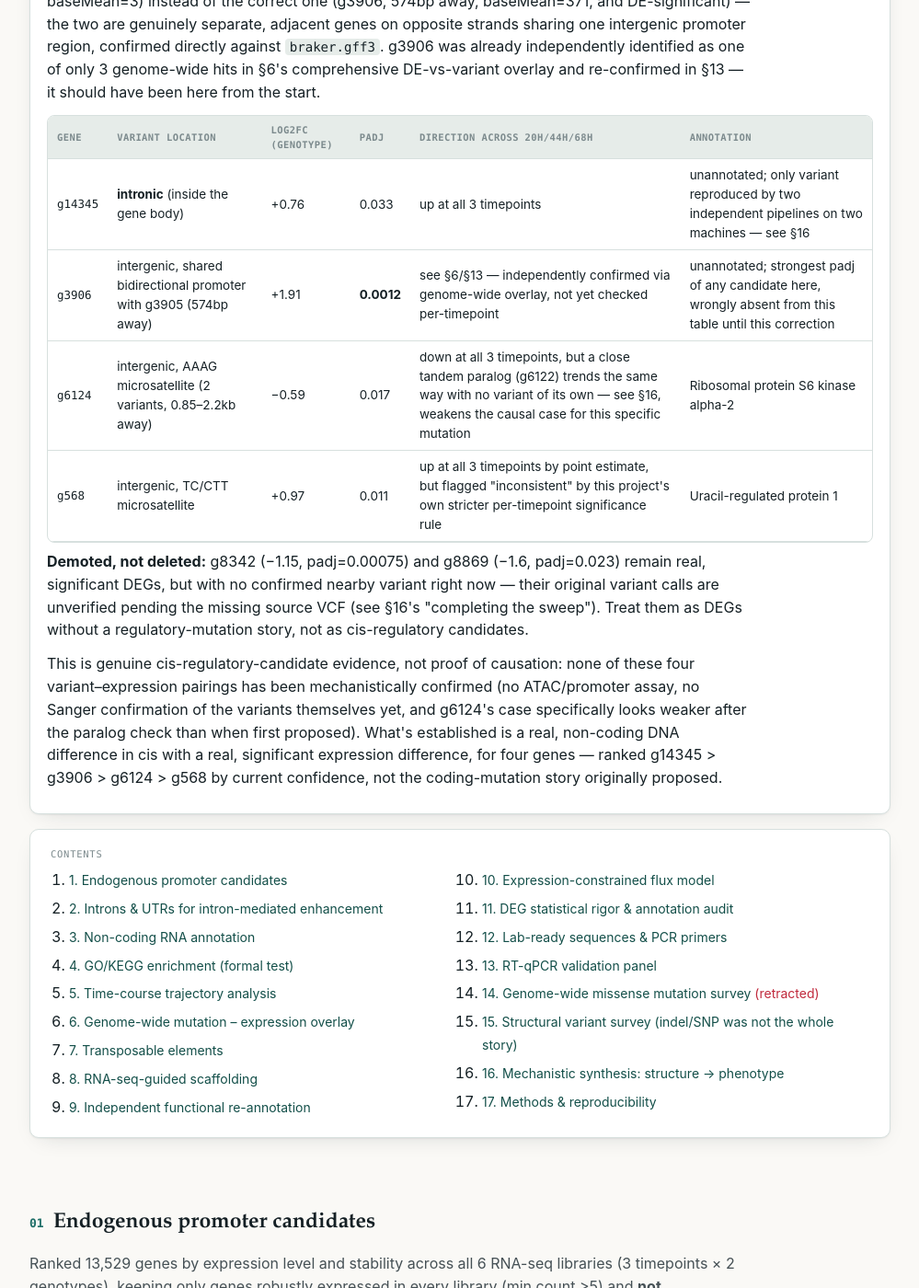
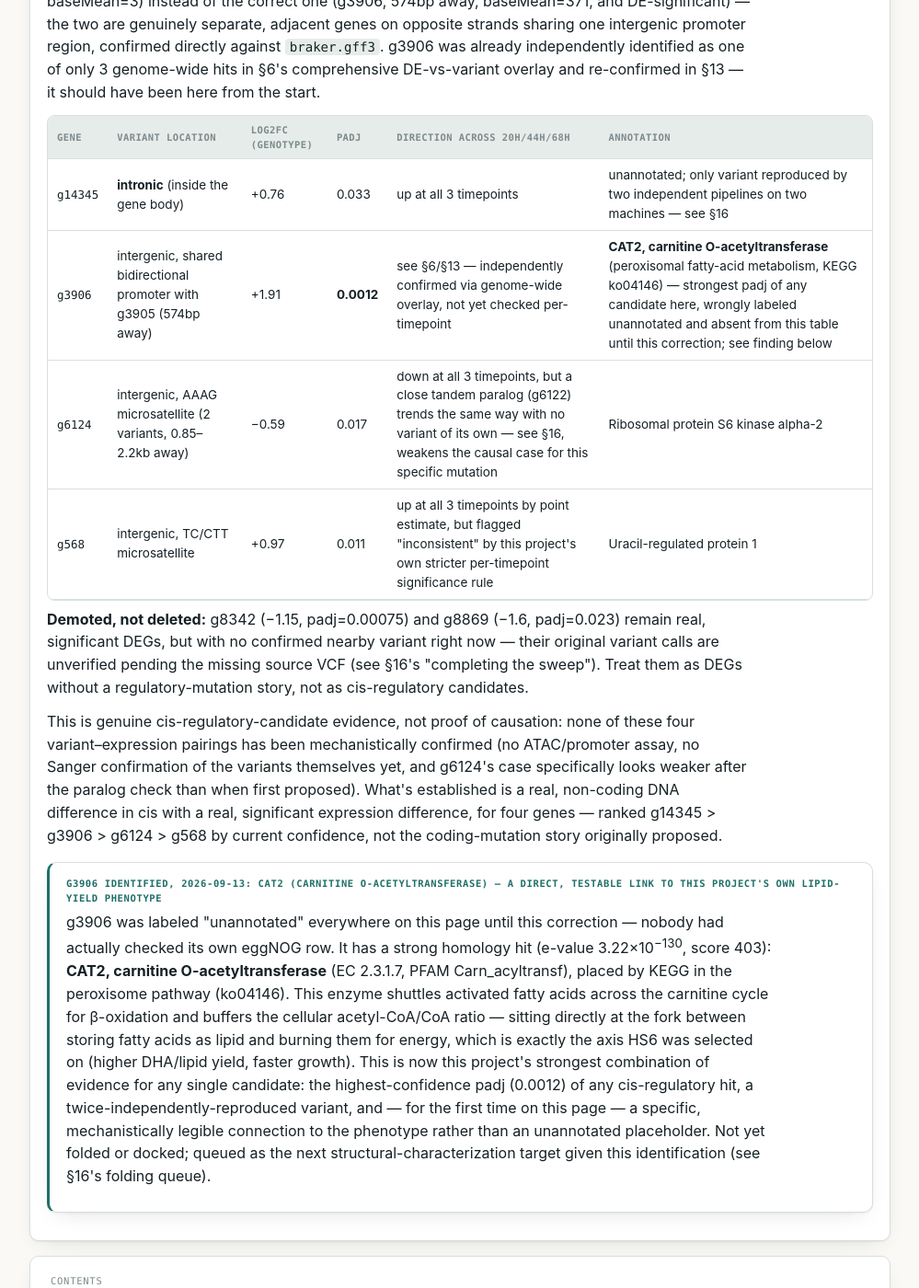
Before and after one commit to jinho1987/schizochytrium-hs6-genomics, a Jekyll site: the page report4.html, which Jekyll copies as it is, in a window 1280 px wide and 1400 px high, scrolled down 1542 px. Shown: the whole window at 92% size, without its empty margins (140-1139 px from the left). Built offline with Jekyll 4.4.1, drawn with Linux system fonts in a browser that asks for light colours; some of the changed text lies outside the part shown.

Commit message:
Identify g3906 as CAT2 (carnitine O-acetyltransferase) -- was never actually checked
g3906 has been labeled unannotated everywhere on this page despite having
a strong eggNOG homology hit (e-value 3.22e-130, score 403) nobody had
looked up: CAT2, carnitine O-acetyltransferase (EC 2.3.1.7, PFAM
Carn_acyltransf), placed in the peroxisome pathway by KEGG (ko04146).
This enzyme shuttles activated fatty acids across the carnitine cycle
for beta-oxidation, directly relevant to the lipid/DHA-yield axis this
project has been trying to explain. Combined with g3906 already being
the strongest cis-regulatory padj (0.0012) and a twice-independently-
reproduced variant, this is now the projects best-supported single
candidate: real variant, real DE signal, and for the first time a
specific, mechanistically legible connection to the phenotype rather
than an unannotated placeholder.

Co-Authored-By: Claude Sonnet 5 <noreply@anthropic.com>

```diff
--- a/report4.html
+++ b/report4.html
@@ -182,7 +182,7 @@ a{color:var(--teal-ink);}
       <thead><tr><th>Gene</th><th>Variant location</th><th>log2FC (genotype)</th><th>padj</th><th>Direction across 20h/44h/68h</th><th>Annotation</th></tr></thead>
       <tbody>
         <tr><td class="gene">g14345</td><td><b>intronic</b> (inside the gene body)</td><td>+0.76</td><td>0.033</td><td>up at all 3 timepoints</td><td>unannotated; only variant reproduced by two independent pipelines on two machines &mdash; see &sect;16</td></tr>
-        <tr><td class="gene">g3906</td><td>intergenic, shared bidirectional promoter with g3905 (574bp away)</td><td>+1.91</td><td><b>0.0012</b></td><td>see &sect;6/&sect;13 &mdash; independently confirmed via genome-wide overlay, not yet checked per-timepoint</td><td>unannotated; strongest padj of any candidate here, wrongly absent from this table until this correction</td></tr>
+        <tr><td class="gene">g3906</td><td>intergenic, shared bidirectional promoter with g3905 (574bp away)</td><td>+1.91</td><td><b>0.0012</b></td><td>see &sect;6/&sect;13 &mdash; independently confirmed via genome-wide overlay, not yet checked per-timepoint</td><td><b>CAT2, carnitine O-acetyltransferase</b> (peroxisomal fatty-acid metabolism, KEGG ko04146) &mdash; strongest padj of any candidate here, wrongly labeled unannotated and absent from this table until this correction; see finding below</td></tr>
         <tr><td class="gene">g6124</td><td>intergenic, AAAG microsatellite (2 variants, 0.85&ndash;2.2kb away)</td><td>&minus;0.59</td><td>0.017</td><td>down at all 3 timepoints, but a close tandem paralog (g6122) trends the same way with no variant of its own &mdash; see &sect;16, weakens the causal case for this specific mutation</td><td>Ribosomal protein S6 kinase alpha-2</td></tr>
         <tr><td class="gene">g568</td><td>intergenic, TC/CTT microsatellite</td><td>+0.97</td><td>0.011</td><td>up at all 3 timepoints by point estimate, but flagged "inconsistent" by this project's own stricter per-timepoint significance rule</td><td>Uracil-regulated protein 1</td></tr>
       </tbody>
@@ -190,6 +190,10 @@ a{color:var(--teal-ink);}
     </div>
     <p style="margin-top:8px;"><b>Demoted, not deleted:</b> g8342 (&minus;1.15, padj=0.00075) and g8869 (&minus;1.6, padj=0.023) remain real, significant DEGs, but with no confirmed nearby variant right now &mdash; their original variant calls are unverified pending the missing source VCF (see &sect;16's "completing the sweep"). Treat them as DEGs without a regulatory-mutation story, not as cis-regulatory candidates.</p>
     <p style="margin-top:8px;">This is genuine cis-regulatory-candidate evidence, not proof of causation: none of these four variant&ndash;expression pairings has been mechanistically confirmed (no ATAC/promoter assay, no Sanger confirmation of the variants themselves yet, and g6124's case specifically looks weaker after the paralog check than when first proposed). What's established is a real, non-coding DNA difference in cis with a real, significant expression difference, for four genes &mdash; ranked g14345 &gt; g3906 &gt; g6124 &gt; g568 by current confidence, not the coding-mutation story originally proposed.</p>
+    <div class="callout finding">
+      <span class="lbl">g3906 identified, 2026-09-13: CAT2 (carnitine O-acetyltransferase) &mdash; a direct, testable link to this project's own lipid-yield phenotype</span>
+      <p>g3906 was labeled "unannotated" everywhere on this page until this correction &mdash; nobody had actually checked its own eggNOG row. It has a strong homology hit (e-value 3.22&times;10<sup>&minus;130</sup>, score 403): <b>CAT2, carnitine O-acetyltransferase</b> (EC 2.3.1.7, PFAM Carn_acyltransf), placed by KEGG in the peroxisome pathway (ko04146). This enzyme shuttles activated fatty acids across the carnitine cycle for &beta;-oxidation and buffers the cellular acetyl-CoA/CoA ratio &mdash; sitting directly at the fork between storing fatty acids as lipid and burning them for energy, which is exactly the axis HS6 was selected on (higher DHA/lipid yield, faster growth). This is now this project's strongest combination of evidence for any single candidate: the highest-confidence padj (0.0012) of any cis-regulatory hit, a twice-independently-reproduced variant, and &mdash; for the first time on this page &mdash; a specific, mechanistically legible connection to the phenotype rather than an unannotated placeholder. Not yet folded or docked; queued as the next structural-characterization target given this identification (see &sect;16's folding queue).</p>
+    </div>
   </div>
 
   <nav class="toc">
@@ -341,7 +345,7 @@ a{color:var(--teal-ink);}
       <thead><tr><th>Gene</th><th>Scaffold:pos</th><th>Variant</th><th>Location</th><th>log2FC</th><th>padj</th><th>Identity</th></tr></thead>
       <tbody>
         <tr><td class="gene">g6124</td><td class="mono">Scaffolds_2:336298 / 336322</td><td class="mono">A&gt;G, GAAA&gt;GAA</td><td>promoter window</td><td>-0.59</td><td>0.017</td><td><b>Ribosomal protein S6 kinase alpha-2 (RSK-family)</b></td></tr>
-        <tr><td class="gene">g3906</td><td class="mono">Scaffolds_17:488558</td><td class="mono">G&gt;A</td><td>promoter window</td><td>+1.91</td><td>0.0012</td><td>unannotated</td></tr>
+        <tr><td class="gene">g3906</td><td class="mono">Scaffolds_17:488558</td><td class="mono">G&gt;A</td><td>promoter window</td><td>+1.91</td><td>0.0012</td><td><b>CAT2, carnitine O-acetyltransferase</b> (corrected 2026-09-13, was mislabeled unannotated &mdash; see &sect;16)</td></tr>
         <tr><td class="gene">g14345</td><td class="mono">Scaffolds_4:2843502</td><td class="mono">T&gt;C</td><td>gene body</td><td>+0.76</td><td>0.033</td><td>unannotated (previously investigated, structure prediction attempted)</td></tr>
       </tbody>
     </table>
@@ -1026,7 +1030,7 @@ a{color:var(--teal-ink);}
 
     <div class="callout rust">
       <span class="lbl">Correction, 2026-09-13: this table is missing a gene, and has two that shouldn't be here</span>
-      <p><b>g3906</b> (Scaffolds_17:488558, intergenic, padj=0.0012, log2FC=+1.91 &mdash; the strongest padj of any candidate in this table) is missing entirely. Direct audit found the cause: the variant sits between two adjacent, divergently-transcribed genes sharing one promoter region &mdash; g3905 (186bp away) and g3906 (574bp away), confirmed as genuinely separate gene models in <code>braker.gff3</code>. This table's nearest-gene script picked g3905 by raw distance, but g3905 is essentially unexpressed (baseMean=3, DESeq2 correctly returns padj=NA) &mdash; the real, testable, significant hit at this locus is g3906 (baseMean=371), already independently flagged twice elsewhere on this page (&sect;6's genome-wide overlay, re-confirmed in &sect;13) but never folded back into this table until now.</p>
+      <p><b>g3906</b> (Scaffolds_17:488558, intergenic, padj=0.0012, log2FC=+1.91 &mdash; the strongest padj of any candidate in this table) is missing entirely. Direct audit found the cause: the variant sits between two adjacent, divergently-transcribed genes sharing one promoter region &mdash; g3905 (186bp away) and g3906 (574bp away), confirmed as genuinely separate gene models in <code>braker.gff3</code>. This table's nearest-gene script picked g3905 by raw distance, but g3905 is essentially unexpressed (baseMean=3, DESeq2 correctly returns padj=NA) &mdash; the real, testable, significant hit at this locus is g3906 (baseMean=371), already independently flagged twice elsewhere on this page (&sect;6's genome-wide overlay, re-confirmed in &sect;13) but never folded back into this table until now. Also corrected here: g3906's own eggNOG row was never actually checked before this session &mdash; it is <b>CAT2, carnitine O-acetyltransferase</b> (e-value 3.22&times;10<sup>&minus;130</sup>, peroxisomal fatty-acid metabolism, KEGG ko04146), not unannotated. See the finding callout at the top of this page for why that matters.</p>
       <p style="margin-top:8px;">Separately, <b>g8342 and g8869</b>'s variants shown here do not reproduce in this project's own independent, rigorous re-call (see "Completing the sweep" below) &mdash; they remain real DEGs but currently have no confirmed variant to justify a row in a <i>cis-regulatory candidate</i> table. The corrected, current-best list is g14345, g3906, g6124, g568 &mdash; see the top-of-page summary for the full, updated table and confidence ranking.</p>
     </div>
 
```
